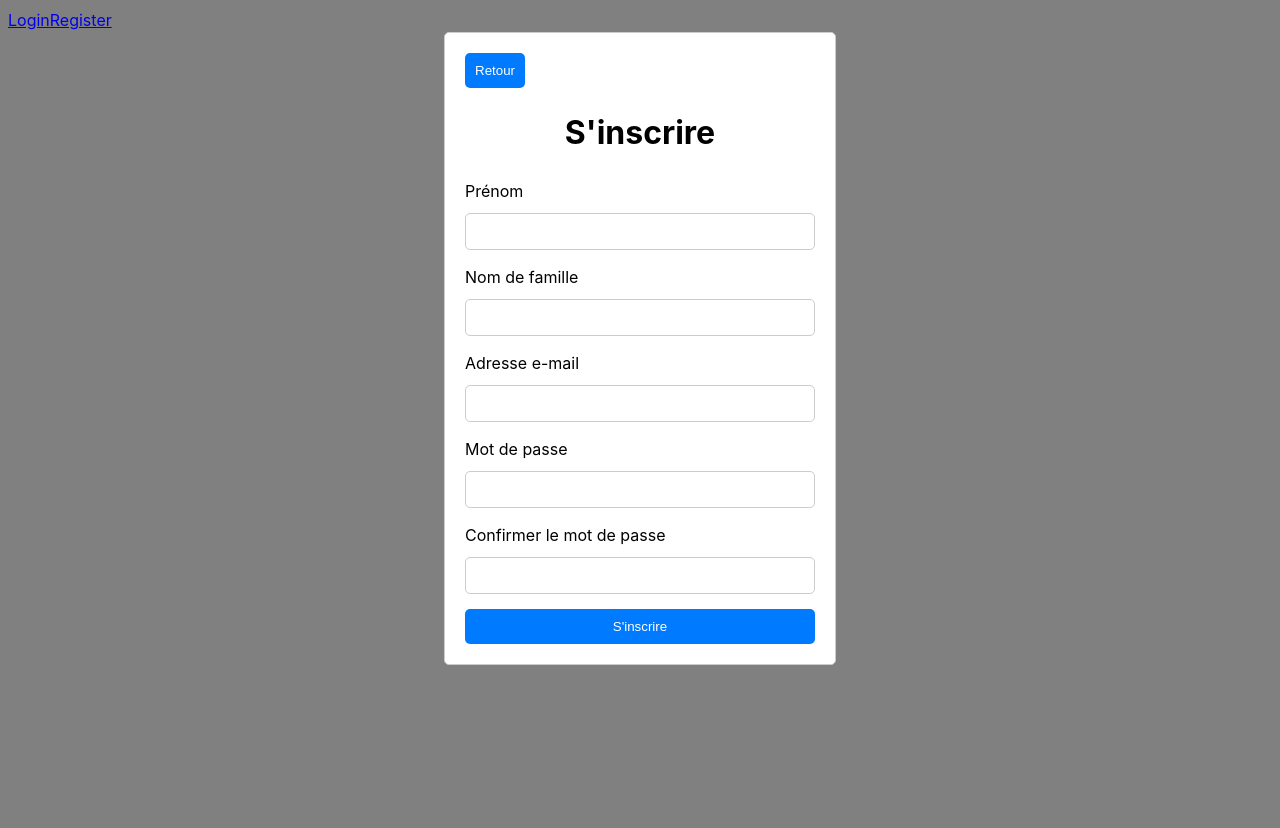
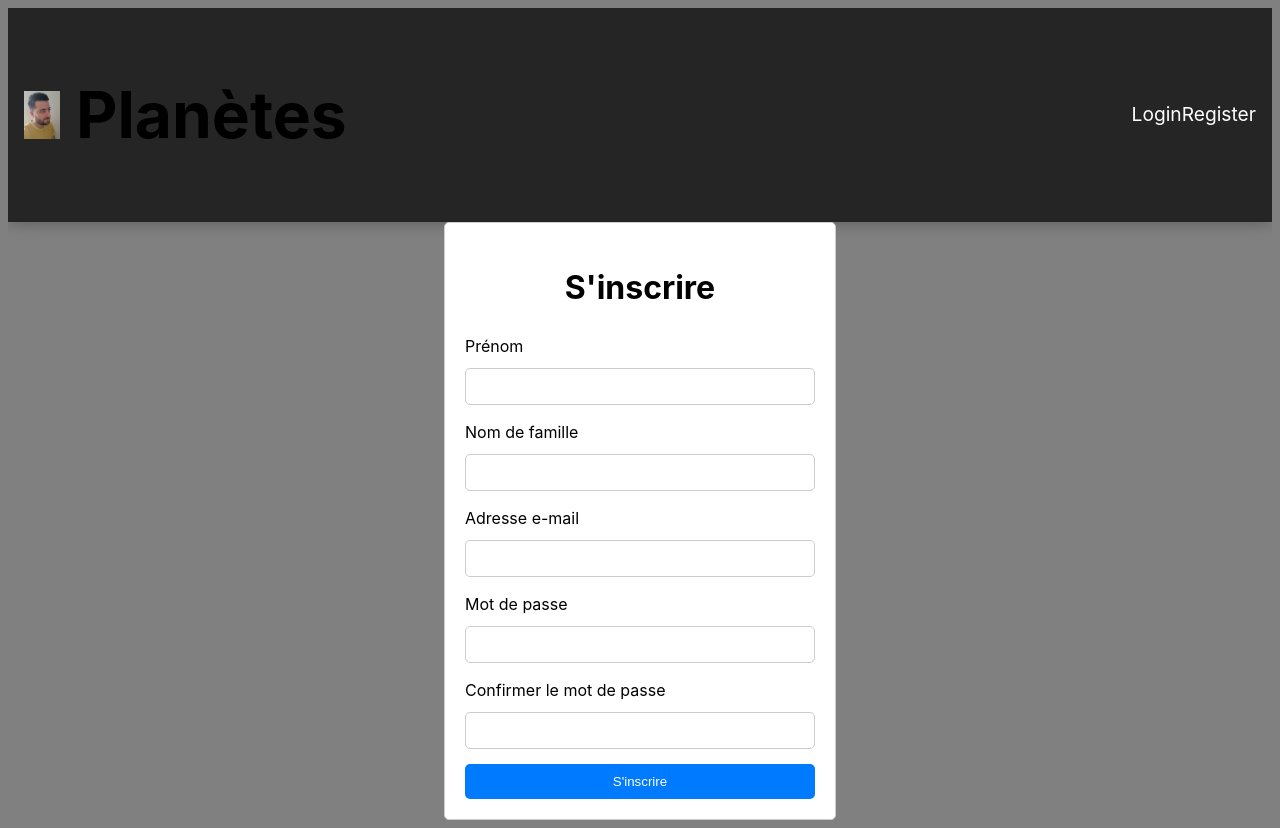
Before and after one commit to Manu-Marques/Planetes, a React (Vite) app in the folder client/: page /register in a window 1280 px wide. Before the commit the page ends 800 px from the top, so only its background shows below. Built offline with nearby package versions, Linux system fonts and the light colour scheme.

Commit message:
added button close login

```diff
--- a/client/src/components/arrowBack/index.tsx
+++ b/client/src/components/arrowBack/index.tsx
@@ -1,7 +1,7 @@
 import React from "react";
 import { useNavigate } from "react-router-dom";
 
-const BackButton = () => {
+export default function BackButton () {
   const navigate = useNavigate();
 
   const handleOnClick = () => {
@@ -14,5 +14,3 @@ const BackButton = () => {
     </button>
   );
 };
-
-export default BackButton;
--- a/client/src/components/header/index.tsx
+++ b/client/src/components/header/index.tsx
@@ -1,10 +1,22 @@
-import { Link } from 'react-router-dom'
+import { Link } from "react-router-dom";
+import photo from '../../../src/assets/photo.jpg';
+import "./styles.scss";
+import Login from "../login";
+import Register from "../register";
 
-export default function Header() {
-    return (
-        <div>
-            <Link to="/login">Login</Link>
-            <Link to="/register">Register</Link>
-        </div>
-    )
-}
+export default function Header () {
+  return (
+    <div className="header">
+      <div className="header__logo">
+        <img src={photo} alt="Logo" />
+        <h1>Planètes</h1>
+      </div>
+      <nav className="header__nav">
+        <ul className="header__menu">
+              <Link to='/login' className="header__menu-link">Login</Link>
+                <Link to='/register'className="header__menu-link">Register</Link>
+        </ul>
+      </nav>
+    </div>
+  );
+};
--- a/client/src/components/header/styles.scss
+++ b/client/src/components/header/styles.scss
@@ -0,0 +1,44 @@
+.header {
+    display: flex;
+    justify-content: space-between;
+    align-items: center;
+    padding: 1rem;
+    background-color: #252525;
+    color: white;
+    box-shadow: 0 0 1rem rgba(0, 0, 0, 0.3);
+  }
+
+  .header__logo {
+    display: flex;
+    align-items: center;
+    font-size: 2rem;
+  }
+
+  .header__logo img {
+    height: 3rem;
+    margin-right: 1rem;
+  }
+
+  .header__nav {
+    display: flex;
+  }
+
+  .header__menu {
+    list-style: none;
+    display: flex;
+  }
+
+  .header__menu-item:not(:last-child) {
+    margin-right: 2rem;
+  }
+
+  .header__menu-link {
+    color: white;
+    text-decoration: none;
+    font-size: 1.2rem;
+    transition: all 0.2s;
+  }
+
+  .header__menu-link:hover {
+    color: #fd5d4c;
+  }
--- a/client/src/components/login/index.tsx
+++ b/client/src/components/login/index.tsx
@@ -1,13 +1,16 @@
 import './styles.scss';
 import { useState } from 'react';
-import GoBack from '../arrowBack';
 
 interface FormValues {
     email: string;
     password: string;
 }
 
-export default function Login() {
+interface Props {
+    onClose: () => void;
+}
+
+ function Login({ onClose }: Props) {
 
     const [formValues, setFormValues] = useState<FormValues>({
         email: "",
@@ -29,7 +32,9 @@ export default function Login() {
 
     return (
         <div className="container">
-            <GoBack />
+             <div className="container__close">
+                <button onClick={onClose} className="container__close__button">X</button>
+            </div>
             <h1 className='container__title'>Se connecter</h1>
             <form className='container__form' onSubmit={handleSubmit}>
                 <label className='container__email' htmlFor="email">Adresse e-mail</label>
@@ -56,3 +61,17 @@ export default function Login() {
         </div>
     );
 }
+
+export default function App() {
+    const [showLogin, setShowLogin] = useState(true);
+
+    const handleCloseLogin = () => {
+        setShowLogin(false);
+    };
+
+    return (
+        <div>
+            {showLogin && <Login onClose={handleCloseLogin} />}
+        </div>
+    );
+}
--- a/client/src/components/register/index.tsx
+++ b/client/src/components/register/index.tsx
@@ -1,6 +1,5 @@
 import './styles.scss';
 import { useState } from 'react';
-import GoBack from '../arrowBack';
 
 interface FormValues {
     firstName: string;
@@ -33,7 +32,6 @@ export default function Register() {
 
     return (
         <div className="container">
-            <GoBack />
             <h1 className='container__title' >S'inscrire</h1>
             <form className='container__form' onSubmit={handleSubmit}>
                     <label htmlFor="firstName">Prénom</label>
```
Also changed, not shown: client/src/assets/photo.jpg (added).
